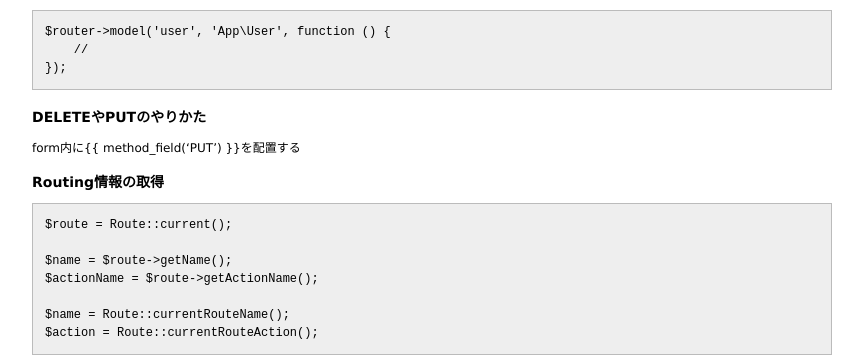
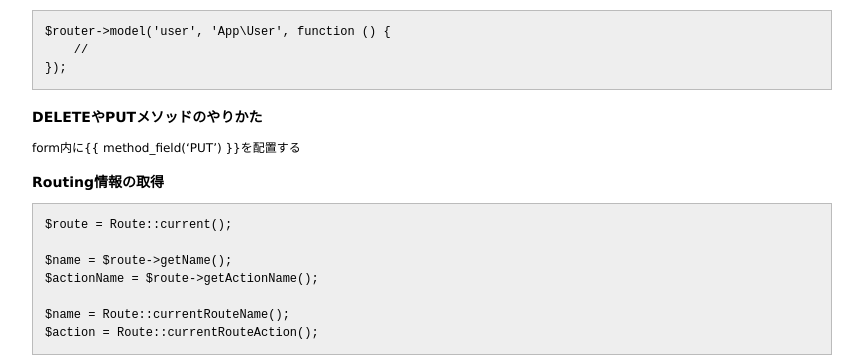
Before and after one commit to 38elements/38elements.github.com, a Jekyll site: the page built from _posts/2016-05-06-laravel-routing.md, in a window 1280 px wide and 900 px high, scrolled down 2298 px. Shown: the part 416-772 px from the top of the window, without its empty margins (208-1071 px from the left). Built offline with Jekyll 4.4.1, drawn with Linux system fonts in a browser that asks for light colours.

Commit message:
Update 2016-05-06-laravel-routing.md

````diff
--- a/_posts/2016-05-06-laravel-routing.md
+++ b/_posts/2016-05-06-laravel-routing.md
@@ -164,7 +164,7 @@ $router->model('user', 'App\User', function () {
 });
 ```
 
-### DELETEやPUTのやりかた
+### DELETEやPUTメソッドのやりかた
 form内に{% raw %}{{ method_field('PUT') }}{% endraw %}を配置する
 
 ### Routing情報の取得
````
